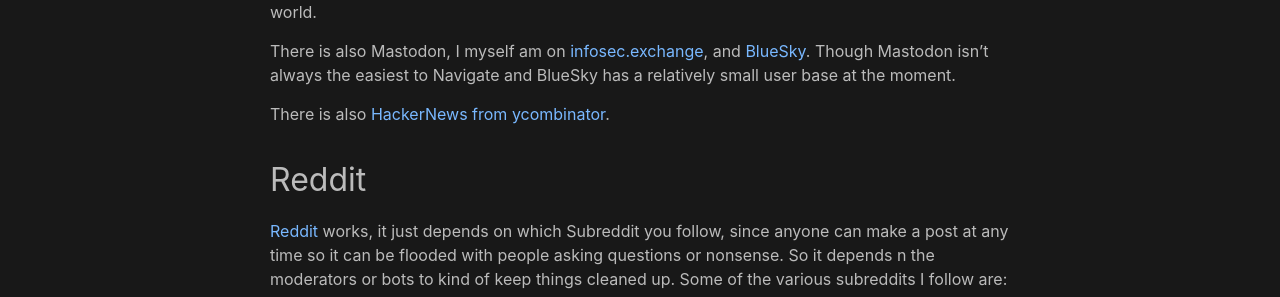
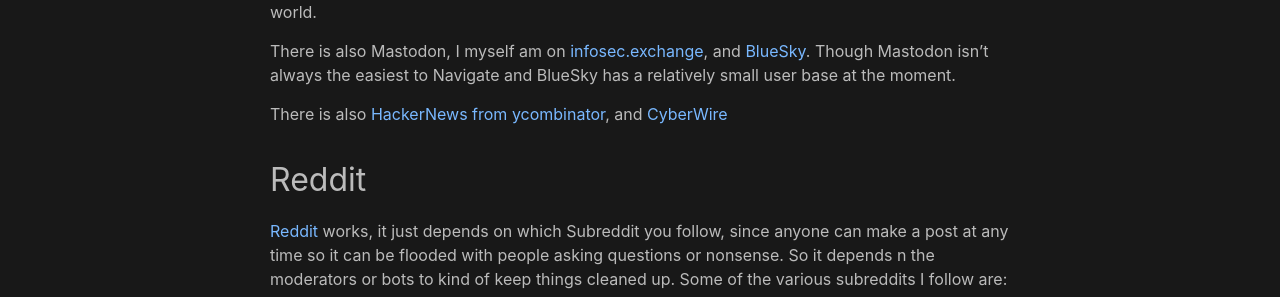
Before and after one commit to Th4ntis/th4ntis.github.io, a Jekyll site: the page built from _posts/2024-08-14-CyberSec-News.md, in a window 1280 px wide and 1400 px high. Shown: the part 327-624 px from the top of the window. Built offline with Jekyll 4.4.1, drawn with Linux system fonts in a browser that asks for light colours; some of the changed text lies outside the part shown.

Commit message:
Update 2024-08-14-CyberSec-News.md

```diff
--- a/_posts/2024-08-14-CyberSec-News.md
+++ b/_posts/2024-08-14-CyberSec-News.md
@@ -9,7 +9,7 @@
 
 There is also Mastodon, I myself am on [infosec.exchange](https://infosec.exchange), and [BlueSky](https://bsky.app/). Though Mastodon isn't always the easiest to Navigate and BlueSky has a relatively small user base at the moment.
 
-There is also [HackerNews from ycombinator](https://news.ycombinator.com/).
+There is also [HackerNews from ycombinator](https://news.ycombinator.com/), and [CyberWire](https://thecyberwire.com/)
 
 ## Reddit
 
@@ -47,6 +47,9 @@
 * [TrustedSec](https://www.linkedin.com/company/trustedsec-llc/)
 
 and plenty more.
+
+## Podcasts
+* [CyberWire Daily](https://thecyberwire.com/podcasts/daily-podcast)
 
 ## RSS Readers
 
```
